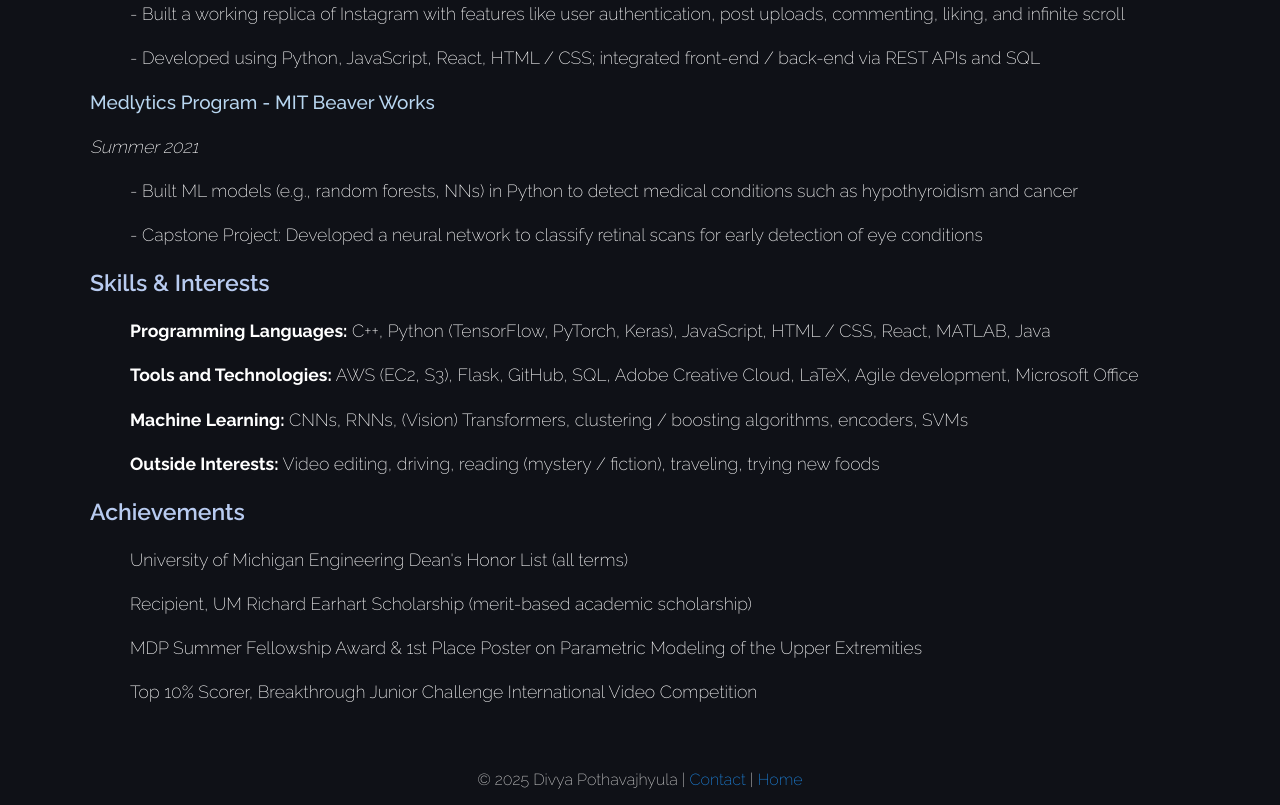
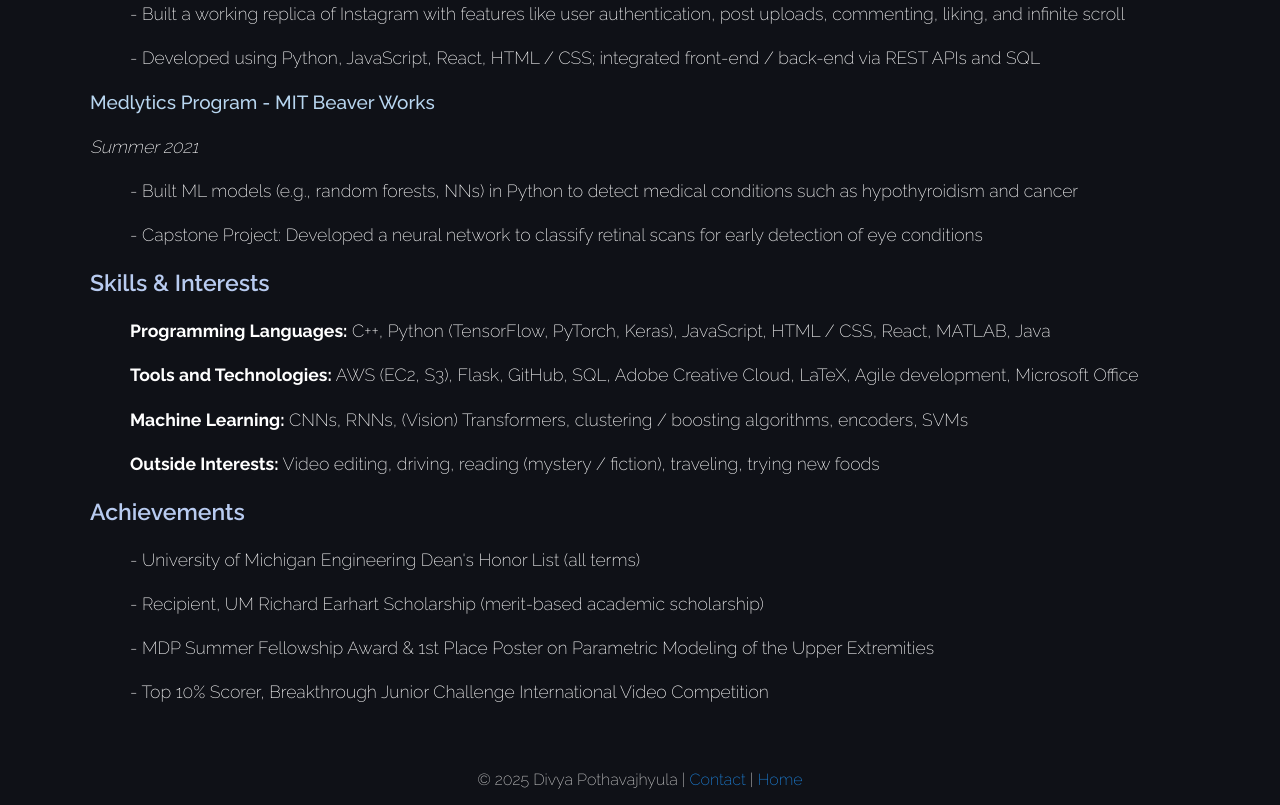
Before and after one commit to dbpoth/dbp-personal-website, a plain HTML site: page resume.html in a window 1280 px wide. Shown: the part 1788-2593 px from the top of the page. Drawn offline with Linux system fonts and the light colour scheme.

Commit message:
style edit

```diff
--- a/resume.html
+++ b/resume.html
@@ -135,10 +135,10 @@
         <section>
           <h2><span class="resume-title">Achievements<span></h2>
           <ul>
-            <p>University of Michigan Engineering Dean's Honor List (all terms)</p>
-            <p>Recipient, UM Richard Earhart Scholarship (merit-based academic scholarship)</p>
-            <p>MDP Summer Fellowship Award & 1st Place Poster on Parametric Modeling of the Upper Extremities</p>
-            <p>Top 10% Scorer, Breakthrough Junior Challenge International Video Competition</p>
+            <p>- University of Michigan Engineering Dean's Honor List (all terms)</p>
+            <p>- Recipient, UM Richard Earhart Scholarship (merit-based academic scholarship)</p>
+            <p>- MDP Summer Fellowship Award & 1st Place Poster on Parametric Modeling of the Upper Extremities</p>
+            <p>- Top 10% Scorer, Breakthrough Junior Challenge International Video Competition</p>
           </ul>
         </section>
       </div>
```
